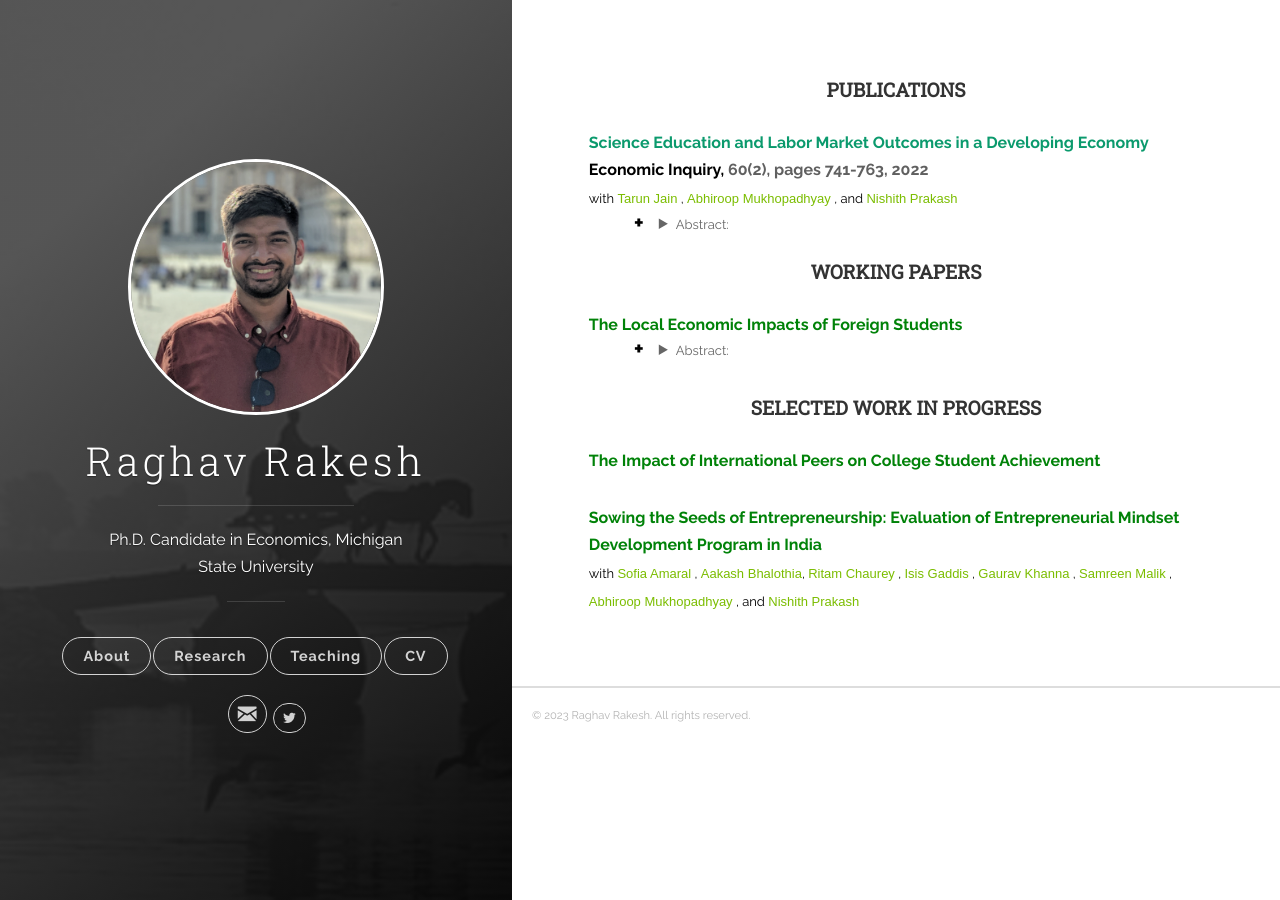
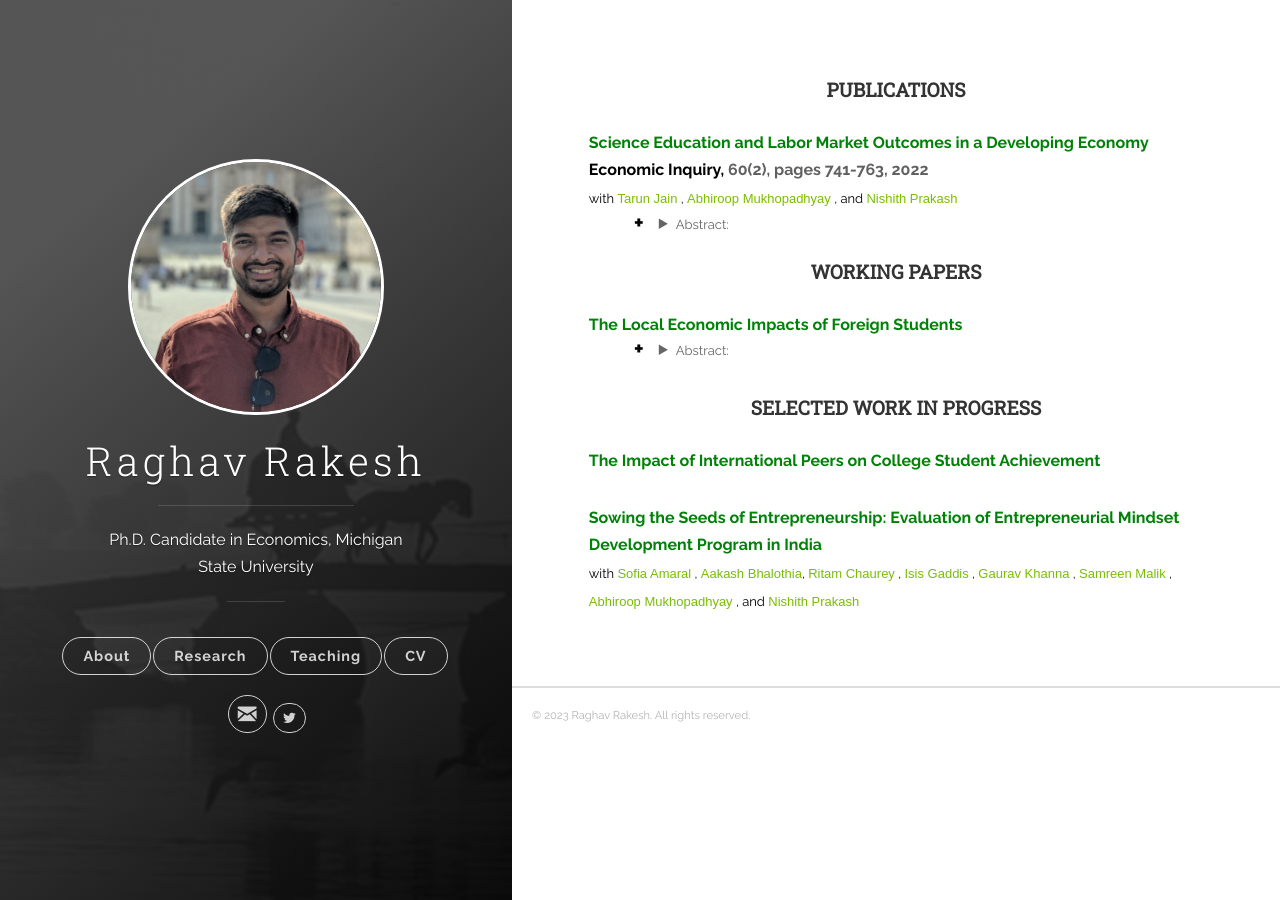
Before and after one commit to raghavrakesh/raghavrakesh.github.io, a Jekyll site: the page built from _posts/2018-06-13-research.markdown, in a window 1280 px wide. Built offline with Jekyll 4.4.1, drawn with Linux system fonts in a browser that asks for light colours.

Commit message:
Update 2018-06-13-research.markdown

```diff
--- a/_posts/2018-06-13-research.markdown
+++ b/_posts/2018-06-13-research.markdown
@@ -12,7 +12,7 @@ tags: [jekyll]
   <b>
     <strong>
       <a href="https://onlinelibrary.wiley.com/doi/abs/10.1111/ecin.13044" target="_blank">
-        <font size="3" style="color:#0B9A6D">Science Education and Labor Market Outcomes in a Developing Economy</font>
+        <font size="3" style="color:#008208">Science Education and Labor Market Outcomes in a Developing Economy</font>
       </a>
     </strong>
     <br>
```
